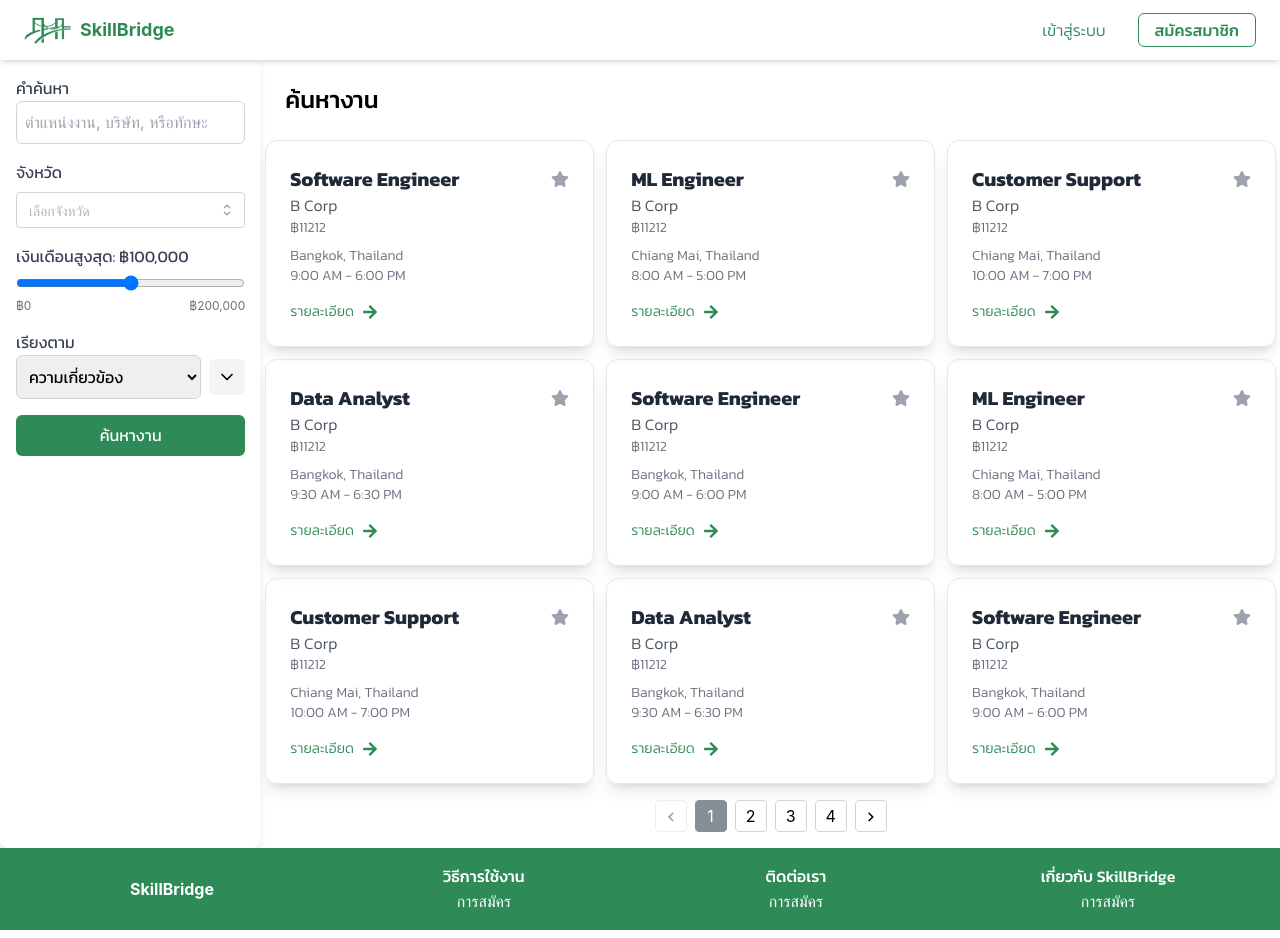
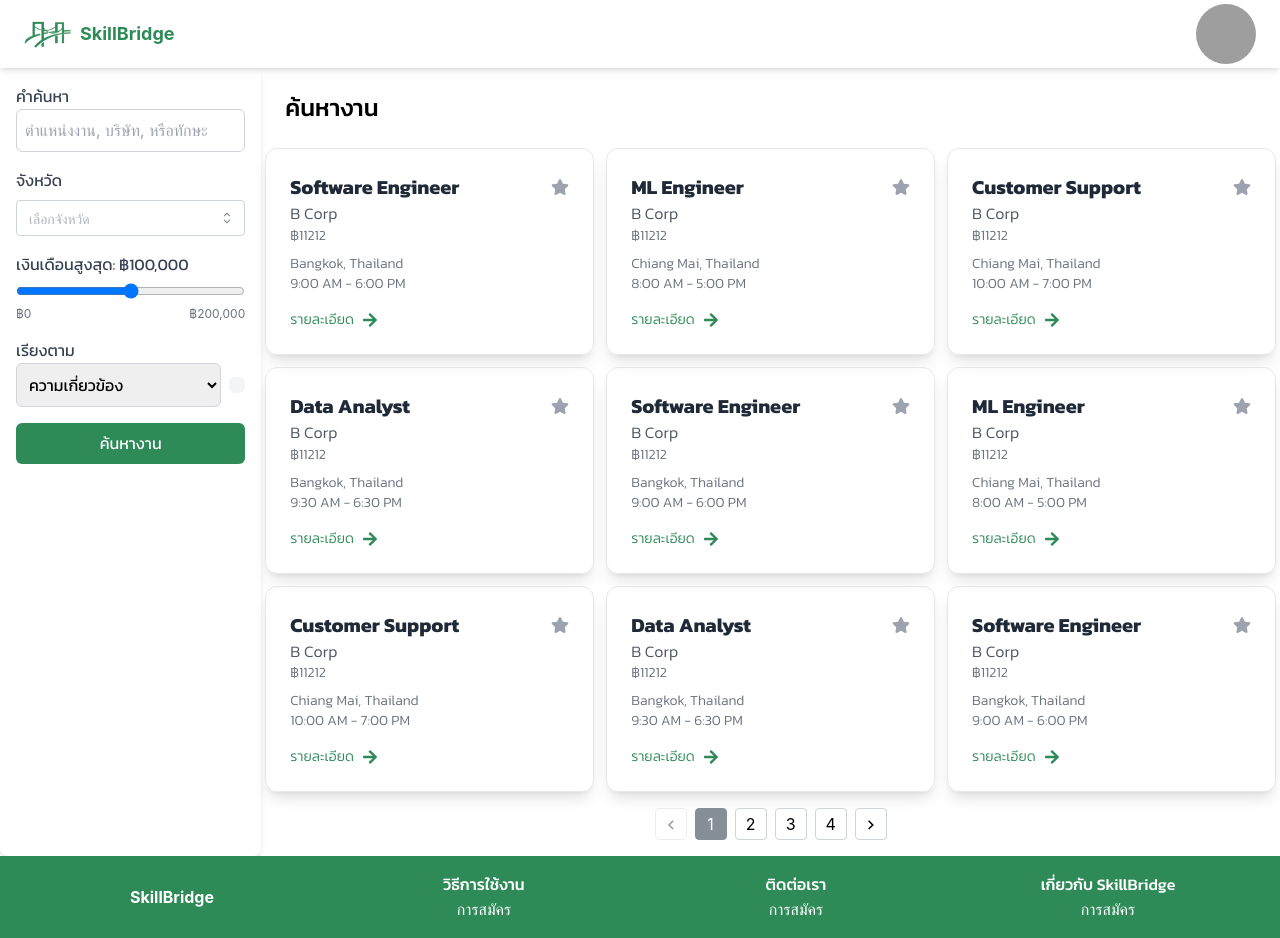
Before and after one commit to XQEX/se_frontend, a React (Vite) app: page /find in a window 1280 px wide. Built offline with nearby package versions, Linux system fonts and the light colour scheme; grey boxes are pictures that could not be loaded.

Commit message:
temp comment

```diff
--- a/src/components/Navbar.tsx
+++ b/src/components/Navbar.tsx
@@ -5,7 +5,7 @@ import { FaUserCircle, FaSearch } from "react-icons/fa";
 import { useDisclosure } from "@mantine/hooks";
 
 export default function Navbar() {
-  const [isSignedIn, setIsSignedIn] = useState(false);
+  const [isSignedIn, setIsSignedIn] = useState(true);
   const user = { name: "มนุษย์", profilePicture: "/null" };
   const [
     mobileMenuOpened,
--- a/src/components/Sidebar.tsx
+++ b/src/components/Sidebar.tsx
@@ -1,5 +1,5 @@
 import React, { useState } from "react";
-import { ChevronDown, ChevronUp } from "lucide-react";
+// import { ChevronDown, ChevronUp } from "lucide-react";
 import { Select } from "@mantine/core";
 import { provinces, DistrictByProvince, SubdistrictByDistrict } from "../data/provinces";
 
@@ -119,11 +119,11 @@ function Sidebar() {
               onClick={toggleSortOrder}
               className="p-2 bg-gray-100 rounded-md hover:bg-gray-200"
             >
-              {sortOrder === "ascending" ? (
-                <ChevronUp size={20} />
+              {/* {sortOrder === "ascending" ? (
+
               ) : (
-                <ChevronDown size={20} />
-              )}
+
+              )} */}
             </button>
           </div>
         </div>
```
